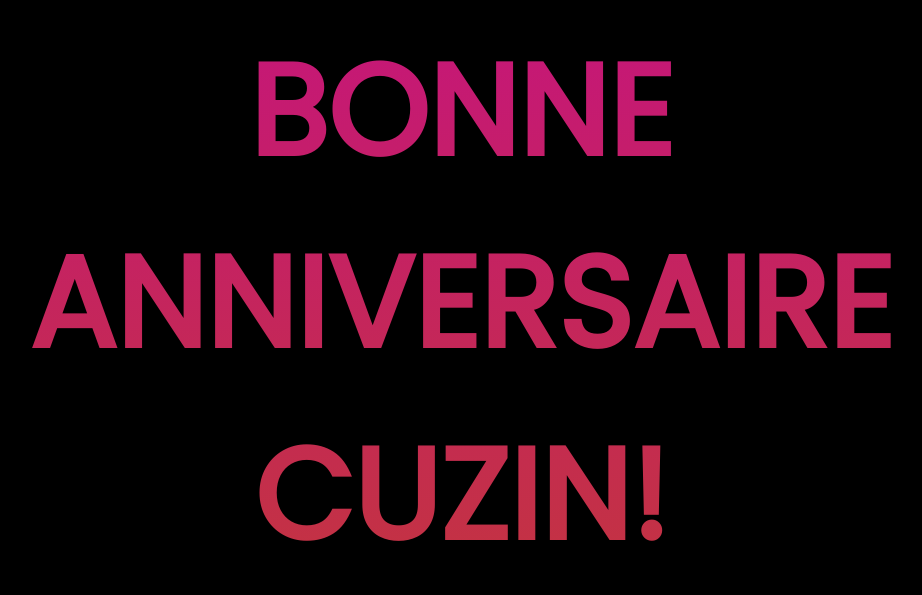
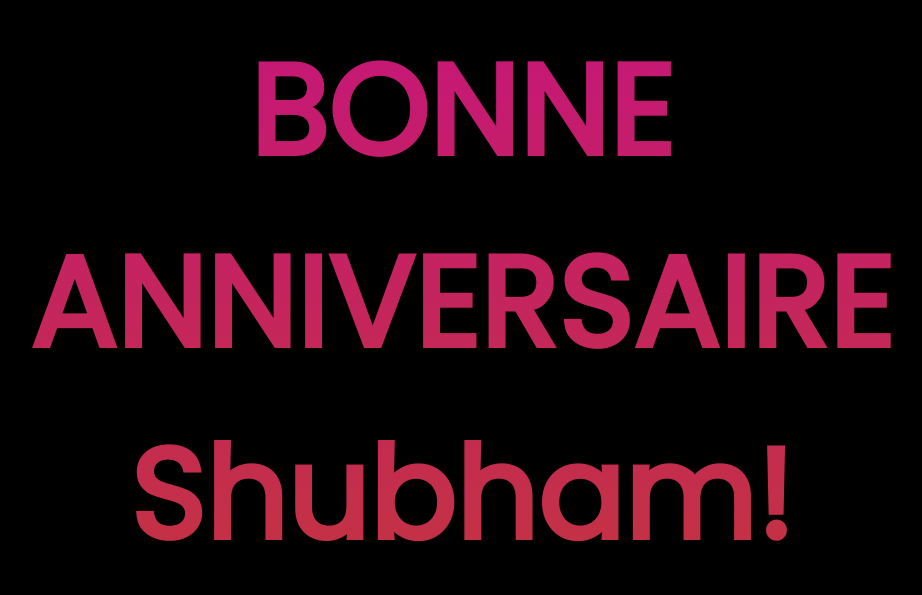
Before and after one commit to vits03/birthday, a plain HTML site: page index.html in a window 1280 px wide. Shown: the part 122-717 px from the top of the page, without its empty margins (179-1101 px from the left). Drawn offline with Linux system fonts and the light colour scheme.

Commit message:
Update index.html

```diff
--- a/index.html
+++ b/index.html
@@ -10,7 +10,7 @@
 <body>
     <div class="main-container">
         <div class="barry"></div>
-        <div class="message"> <h1>BONNE ANNIVERSAIRE CUZIN!</h1></div>
+        <div class="message"> <h1>BONNE ANNIVERSAIRE Shubham!</h1></div>
     </div>
 </body>
 </html>
```
